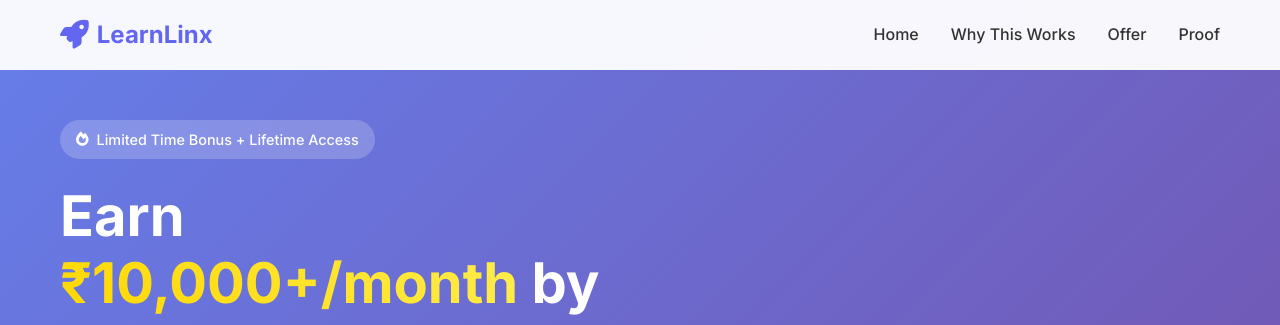
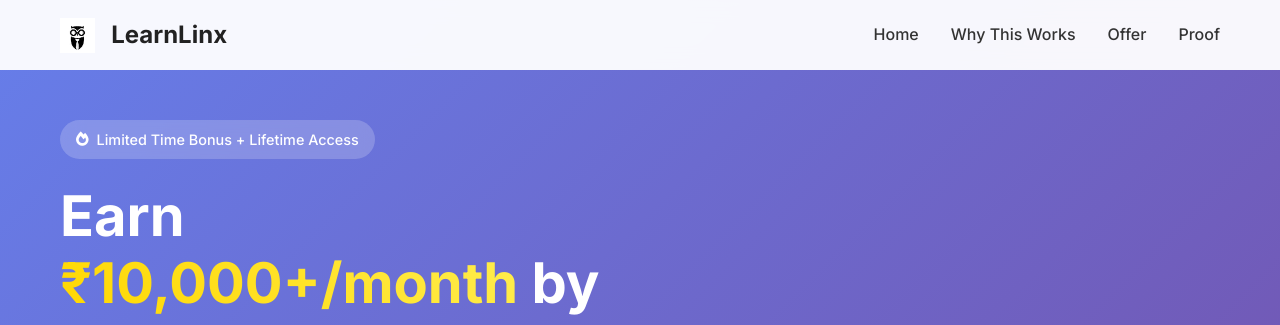
Before and after one commit to hasnainkhan2404/monty, a plain HTML site: page index.html in a window 1280 px wide. Shown: the top 325 px of the page. Drawn offline with Linux system fonts and the light colour scheme.

Commit message:
logo uploaded

```diff
--- a/index.html
+++ b/index.html
@@ -9,14 +9,15 @@
     <link href="https://fonts.googleapis.com/css2?family=Inter:wght@300;400;500;600;700&display=swap" rel="stylesheet">
     <link rel="stylesheet" href="https://cdnjs.cloudflare.com/ajax/libs/font-awesome/6.0.0/css/all.min.css">
     <script src="https://checkout.razorpay.com/v1/checkout.js"></script>
+    <link rel="icon" type="image/jpeg" href="logo.jpeg">
 </head>
 <body>
     <!-- Navigation -->
     <nav class="navbar">
         <div class="nav-container">
             <div class="nav-logo">
-                <i class="fas fa-rocket"></i>
-                <span>LearnLinx</span>
+                <img src="logo.jpeg" alt="LearnLinx Logo" style="height: 2.2rem; width: auto; margin-right: 0.5rem;" />
+                <span style="color:#222;font-weight:700;">LearnLinx</span>
             </div>
             <div class="nav-menu">
                 <a href="#hero" class="nav-link">Home</a>
@@ -492,8 +493,8 @@
             <div class="footer-content">
                 <div class="footer-section">
                     <div class="footer-logo">
-                        <i class="fas fa-rocket"></i>
-                        <span>LearnLinx</span>
+                        <img src="logo.jpeg" alt="LearnLinx Logo" style="height: 2rem; width: auto; margin-right: 0.5rem;" />
+                        <span style="color:#ffffff;font-weight:700;">LearnLinx</span>
                     </div>
                     <p>Empowering creators to earn online with AI-powered content creation.</p>
                 </div>
```
Also changed, not shown: logo.jpeg (added), 1 other file.
